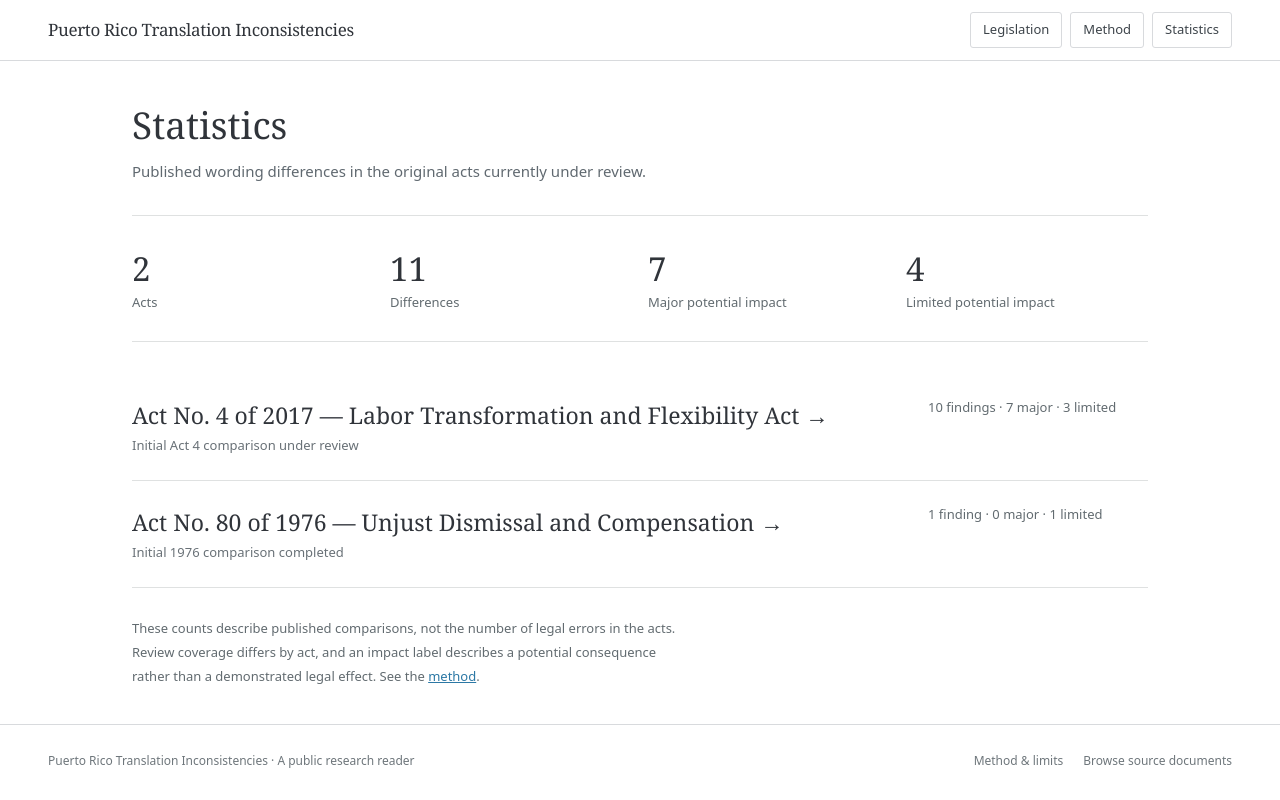
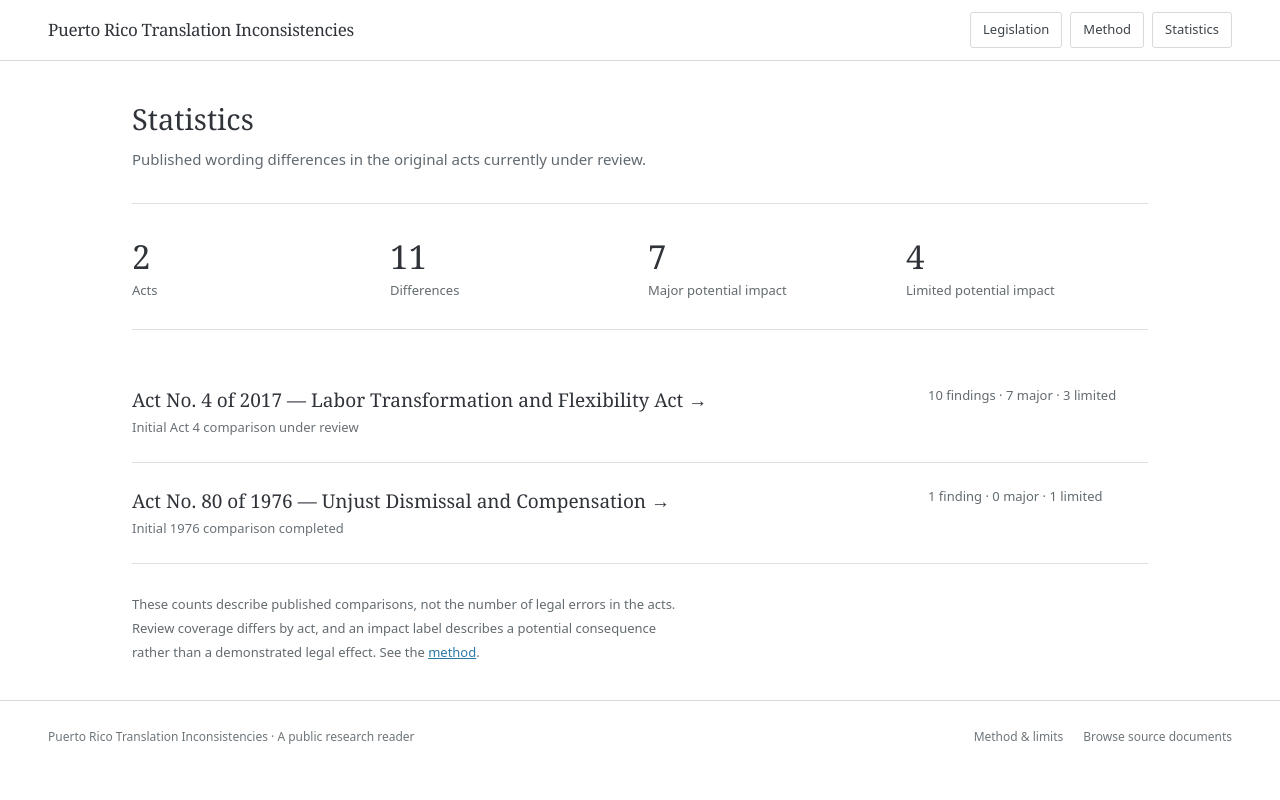
Before and after one commit to ae-oss/puerto-rico-translation-inconsistencies, a Next.js app: page /statistics in a window 1280 px wide. Built offline with nearby package versions, Linux system fonts and the light colour scheme.

Commit message:
Reduce title heading sizes

```diff
--- a/src/app/statistics/page.tsx
+++ b/src/app/statistics/page.tsx
@@ -9,11 +9,11 @@ export default function StatisticsPage() {
   const limited = published.filter((finding) => finding.impact === "limited").length;
   const unrated = published.filter((finding) => finding.impact === "unrated").length;
   return <div className="mx-auto max-w-[1080px] px-5 py-9 sm:px-8">
-    <h1 className="font-serif text-[37px]">Statistics</h1>
+    <h1 className="font-serif text-[29px]">Statistics</h1>
     <p className="mt-2 text-[15px] text-[#606970]">Published wording differences in the original acts currently under review.</p>
     <div className="mt-8 grid gap-4 border-y border-[#dfe1e1] py-7 sm:grid-cols-4">{[["Acts", laws.length], ["Differences", published.length], ["Major potential impact", major], ["Limited potential impact", limited]].map(([label, value]) => <div key={label}><p className="font-serif text-[33px]">{value}</p><p className="text-[13px] text-[#626b70]">{label}</p></div>)}</div>
     {unrated > 0 && <p className="mt-4 text-[13px]">{unrated} finding{unrated === 1 ? " has" : "s have"} no impact rating yet.</p>}
-    <div className="mt-8 space-y-0">{laws.map((law) => { const group = published.filter((finding) => finding.lawId === law.id); return <div key={law.id} className="grid gap-2 border-b border-[#dfe1e1] py-6 sm:grid-cols-[1fr_220px]"><div><Link href={`/laws/${law.id}/`} className="font-serif text-[23px] hover:text-[#2c78a5]">{law.number} — {law.title} →</Link><p className="mt-1 text-[13px] text-[#697177]">{law.coverage.label}</p></div><p className="text-[13px] text-[#626b70]">{group.length} {group.length === 1 ? "finding" : "findings"} · {group.filter((finding) => finding.impact === "major").length} major · {group.filter((finding) => finding.impact === "limited").length} limited</p></div>; })}</div>
+    <div className="mt-8 space-y-0">{laws.map((law) => { const group = published.filter((finding) => finding.lawId === law.id); return <div key={law.id} className="grid gap-2 border-b border-[#dfe1e1] py-6 sm:grid-cols-[1fr_220px]"><div><Link href={`/laws/${law.id}/`} className="font-serif text-[19px] hover:text-[#2c78a5]">{law.number} — {law.title} →</Link><p className="mt-1 text-[13px] text-[#697177]">{law.coverage.label}</p></div><p className="text-[13px] text-[#626b70]">{group.length} {group.length === 1 ? "finding" : "findings"} · {group.filter((finding) => finding.impact === "major").length} major · {group.filter((finding) => finding.impact === "limited").length} limited</p></div>; })}</div>
     <p className="mt-7 max-w-[75ch] text-[13px] leading-6 text-[#626b70]">These counts describe published comparisons, not the number of legal errors in the acts. Review coverage differs by act, and an impact label describes a potential consequence rather than a demonstrated legal effect. See the <Link href="/method/" className="text-[#2c78a5] underline">method</Link>.</p>
   </div>;
 }
```
